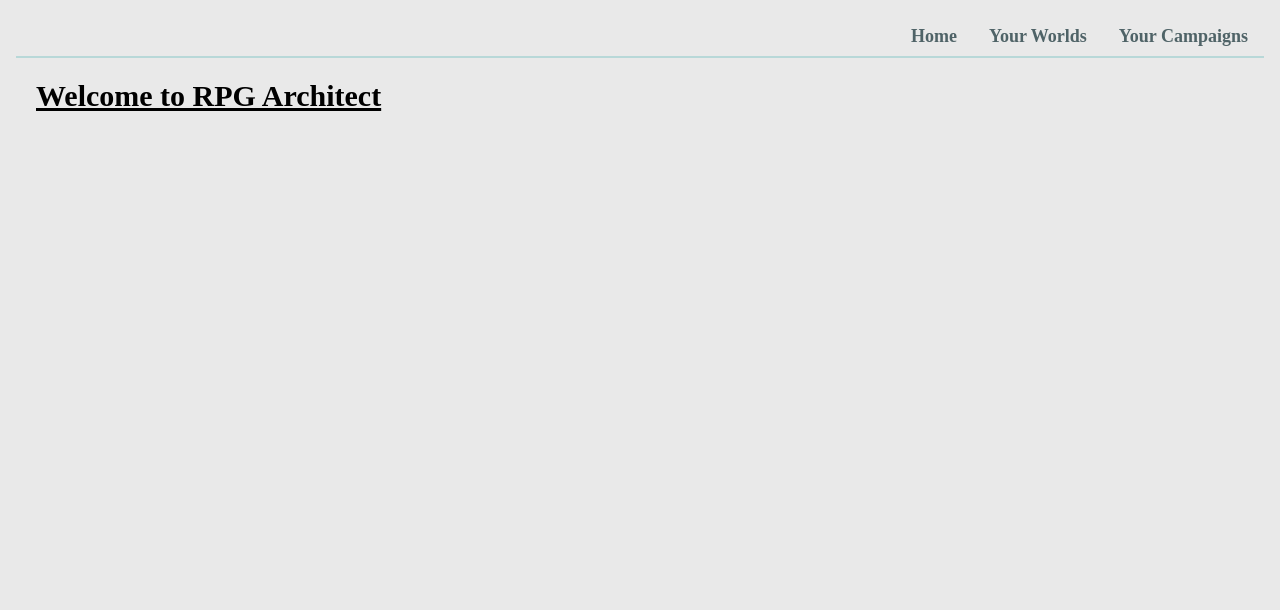
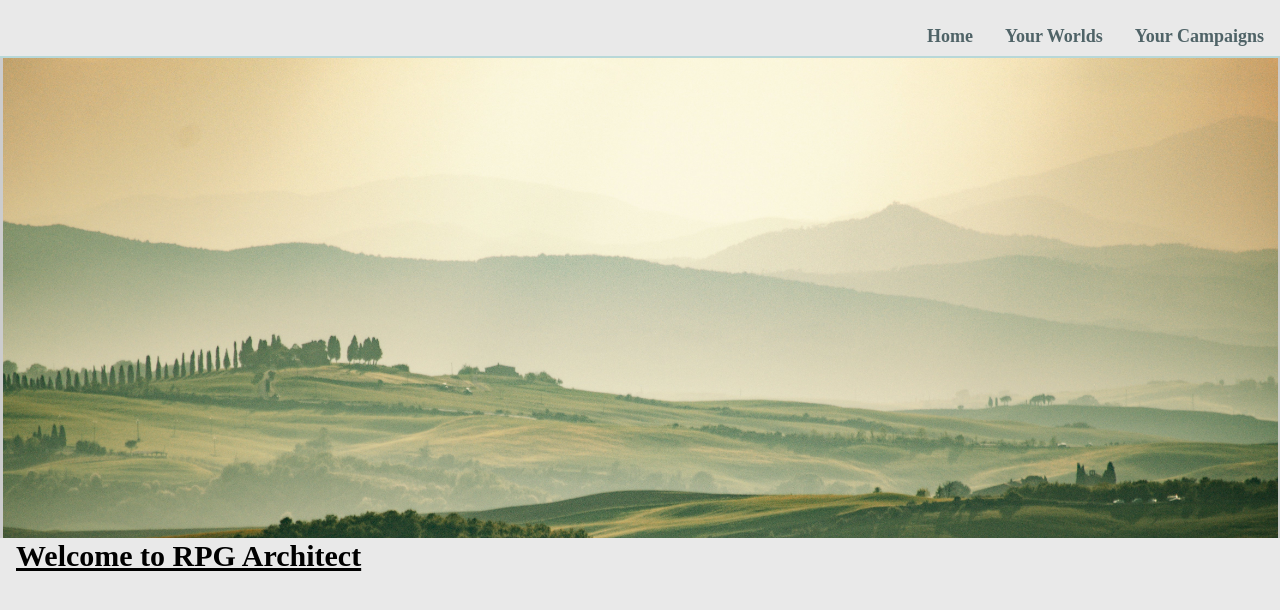
Before and after one commit to fgiwilson/CampaignArchitect, a SvelteKit app: page / in a window 1280 px wide. Shown: the top 610 px of the page. Built offline with nearby package versions, Linux system fonts and the light colour scheme.

Commit message:
added hero image component to home

```diff
--- a/src/app.html
+++ b/src/app.html
@@ -8,7 +8,7 @@
   %sveltekit.head%
 </head>
 
-<body data-sveltekit-preload-data="hover" class="bg-lightGray container mx-auto">
+<body data-sveltekit-preload-data="hover" class="bg-lightGray mx-auto">
   <div style="display: contents">%sveltekit.body%</div>
 </body>
 
--- /dev/null
+++ b/src/lib/components/heroImage.svelte
@@ -0,0 +1,15 @@
+<script lang="ts">
+	export let image;
+    export let alt;
+</script>
+
+<div class="flex flex-col bg-medGray">
+    <div class="p-0 m-0">
+        <img class=" h-[30rem] w-full object-scale-down p-0 m-0" src="{image}" alt="{alt}">
+    </div>
+</div>
+
+
+<style>
+
+</style>
--- a/src/lib/types.ts
+++ b/src/lib/types.ts
@@ -1,13 +1,16 @@
+import { Schema } from 'mongoose';
 //Interfaces for Mongoose
 
 //World
 export interface RPGAWorld {
-    name: string;
-    numCampaigns?: number;
-    worldImage?:MediaImage;
+	name: string;
+	numCampaigns?: number;
+	worldImage?: MediaImage;
 }
-const worldSchema = new Schema<RPGAWorld>({
-    name: {type: String, required:true},
-    numCampagins: {}
 
-})
+//schemas
+export const worldSchema = new Schema<RPGAWorld>({
+	name: { type: String, required: true },
+	numCampaigns: {type:Number, required: false},
+    worldImage: {type: Image, required: false}
+});
--- a/src/routes/+layout.svelte
+++ b/src/routes/+layout.svelte
@@ -2,11 +2,11 @@
     import "../app.css";
     import Nav from "$lib/components/nav.svelte";
 </script>
-<div class="container">
+<div class="">
     <div class="flex">
         <Nav />
     </div>
-    <div class="p-5">
+    <div class="p-0">
         <slot />
     </div>
 </div>
--- a/src/routes/+page.svelte
+++ b/src/routes/+page.svelte
@@ -1 +1,15 @@
-<h1 class="text-3xl font-bold underline">Welcome to RPG Architect</h1>
+<script>
+    import HeroImage from "$lib/components/heroImage.svelte";
+    import image from "$lib/images/hero_wide.jpg"
+    const imgDetails = {
+        image:image,
+        alt: "alt text",
+    };
+
+</script>
+<div class="object-cover">
+    <HeroImage {...imgDetails}/>
+</div>
+<div class="container mx-auto">
+    <h1 class="text-3xl font-bold underline">Welcome to RPG Architect</h1>
+</div>
```
Also changed, not shown: src/lib/images/hero_wide.jpg (added), 1 other file (tests, documents, lock files or other folders).
